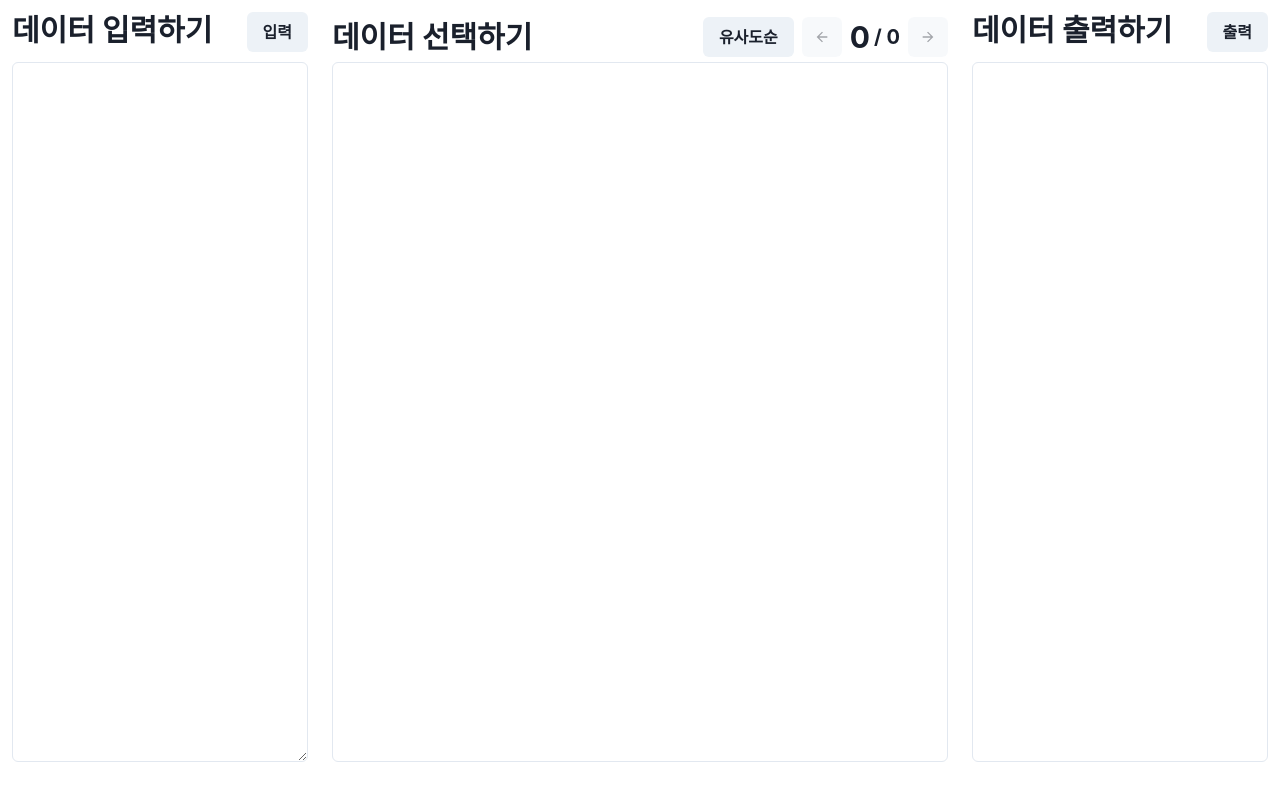
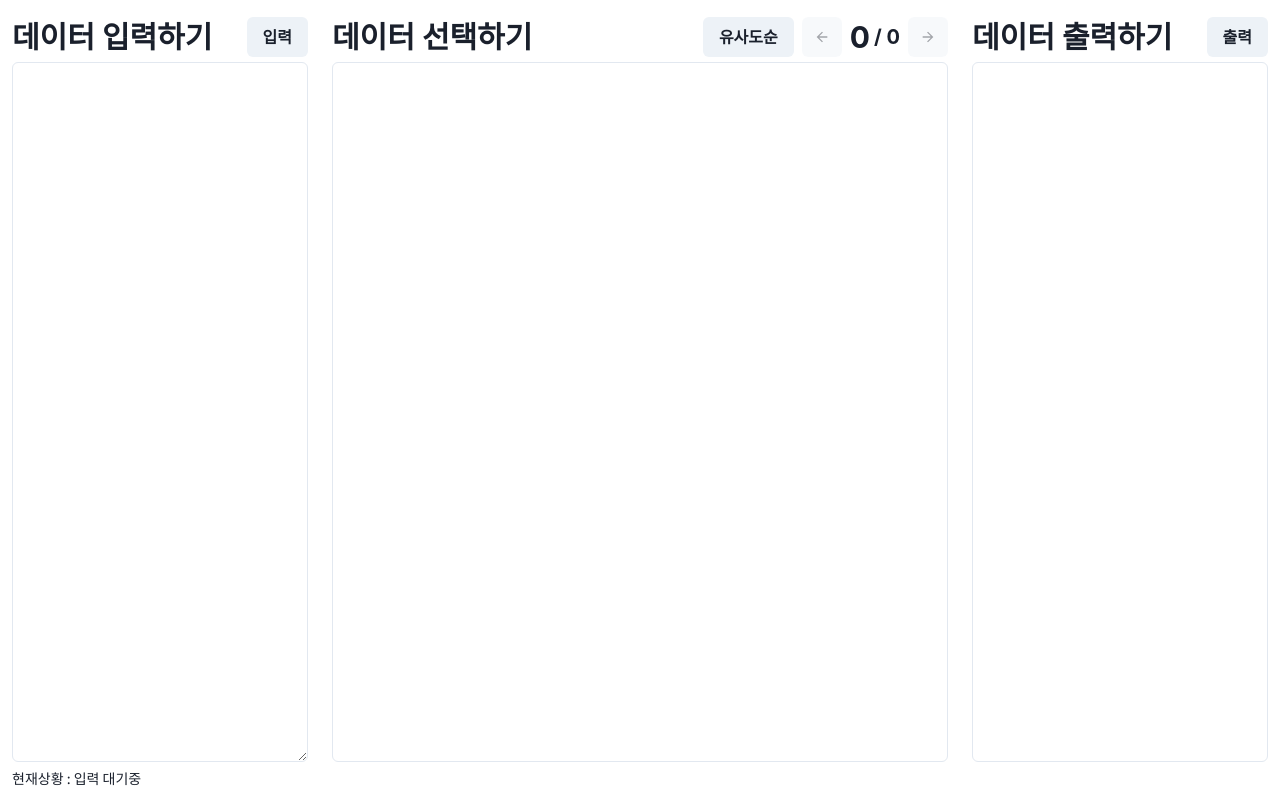
Before and after one commit to yatchacha/nshop-yatcha, a React (Create React App) app: page / in a window 1280 px wide. Built offline with nearby package versions, Linux system fonts and the light colour scheme.

Commit message:
데이터 초기화, 상단 디자인 수정, 현재상황 볼 수 있는 영역 추가

```diff
--- a/src/Components/DataInput.js
+++ b/src/Components/DataInput.js
@@ -6,13 +6,27 @@ const DataInput = ({ data }) => {
     const currInput = data.inputText.trim();
     const currInputArray = currInput.split('\n');
     data.setInput(currInputArray);
+    data.setInputButton(true);
+    data.setCurrentStatus('데이터 입력 시작');
+  };
+  const reset = () => {
+    window.location.reload();
   };
 
   return (
     <>
-      <Flex justifyContent="space-between" style={{ height: '50px' }}>
+      <Flex
+        justifyContent="space-between"
+        style={{ height: '50px' }}
+        alignItems="center"
+      >
         <Heading size="lg">데이터 입력하기</Heading>
-        <Button onClick={parse}>입력</Button>
+        <Button
+          onClick={data.inputButton ? reset : parse}
+          colorScheme={data.inputButton ? 'orange' : 'gray'}
+        >
+          {data.inputButton ? '초기화' : '입력'}
+        </Button>
       </Flex>
       <Box style={{ height: 'calc(100vh - 100px)' }}>
         <Textarea
@@ -20,7 +34,9 @@ const DataInput = ({ data }) => {
             data.setInputText(e.currentTarget.value);
           }}
           style={{ height: '100%' }}
-        />
+        >
+          {data.inputText}
+        </Textarea>
       </Box>
     </>
   );
--- a/src/Components/DataOutput.js
+++ b/src/Components/DataOutput.js
@@ -33,7 +33,11 @@ const DataOutput = ({ data }) => {
 
   return (
     <>
-      <Flex justifyContent="space-between" style={{ height: '50px' }}>
+      <Flex
+        justifyContent="space-between"
+        style={{ height: '50px' }}
+        alignItems="center"
+      >
         <Heading size="lg">데이터 출력하기</Heading>
         <CopyToClipboard
           text={outputStr}
--- a/src/Components/DataProcess.js
+++ b/src/Components/DataProcess.js
@@ -36,8 +36,10 @@ const DataProcess = ({ data }) => {
         keyword +
         '&display=100&sort=' +
         data.sort;
+      data.setCurrentStatus('데이터 로딩 시작');
       axios.get(url).then(Response => {
         data.setSearch(Response.data.items);
+        data.setCurrentStatus('데이터 로딩 완료');
       });
       data.setCursorTitle(keyword);
     }
@@ -59,11 +61,13 @@ const DataProcess = ({ data }) => {
             dataResult = Response.data.items[0];
           }
           dataTotal.push(dataResult);
+          data.setCurrentStatus(i + 1 + '번째 데이터 로딩 완료');
         });
     }
     data.setOutput(dataTotal);
     data.setOutputLoading(false);
     data.setCursor(1);
+    data.setCurrentStatus('데이터 로딩 완료');
   };
 
   const pick = (target, item) => {
--- a/src/Main.js
+++ b/src/Main.js
@@ -14,10 +14,12 @@ const Main = () => {
   const [cursorTitle, setCursorTitle] = useState('');
   const [output, setOutput] = useState([]);
   const [outputLoading, setOutputLoading] = useState(false);
+  const [currentStatus, setCurrentStatus] = useState('입력 대기중');
 
   return (
+    <>
       <Grid templateColumns="repeat(4, 1fr)" gap={6} p={3}>
-      <GridItem w="100%" h="10">
+        <GridItem w="100%" h="100%">
           <DataInput
             data={{
               input,
@@ -27,10 +29,11 @@ const Main = () => {
               setOutput,
               inputText,
               setInputText,
+              setCurrentStatus,
             }}
           ></DataInput>
         </GridItem>
-      <GridItem w="100%" h="10" colSpan={2}>
+        <GridItem w="100%" h="100%" colSpan={2}>
           <DataProcess
             data={{
               input,
@@ -45,10 +48,11 @@ const Main = () => {
               setOutputLoading,
               cursorTitle,
               setCursorTitle,
+              setCurrentStatus,
             }}
           ></DataProcess>
         </GridItem>
-      <GridItem w="100%" h="10">
+        <GridItem w="100%" h="100%">
           <DataOutput
             data={{
               input,
@@ -57,10 +61,18 @@ const Main = () => {
               outputLoading,
               setOutputLoading,
               setCursor,
+              setCurrentStatus,
             }}
           ></DataOutput>
         </GridItem>
+        <GridItem
+          colSpan={4}
+          style={{ marginTop: '-18px', fontSize: '14px', marginBottom: '0px' }}
+        >
+          현재상황 : {currentStatus}
+        </GridItem>
       </Grid>
+    </>
   );
 };
 
```
Lines whose indentation alone changed are shown as unchanged.
